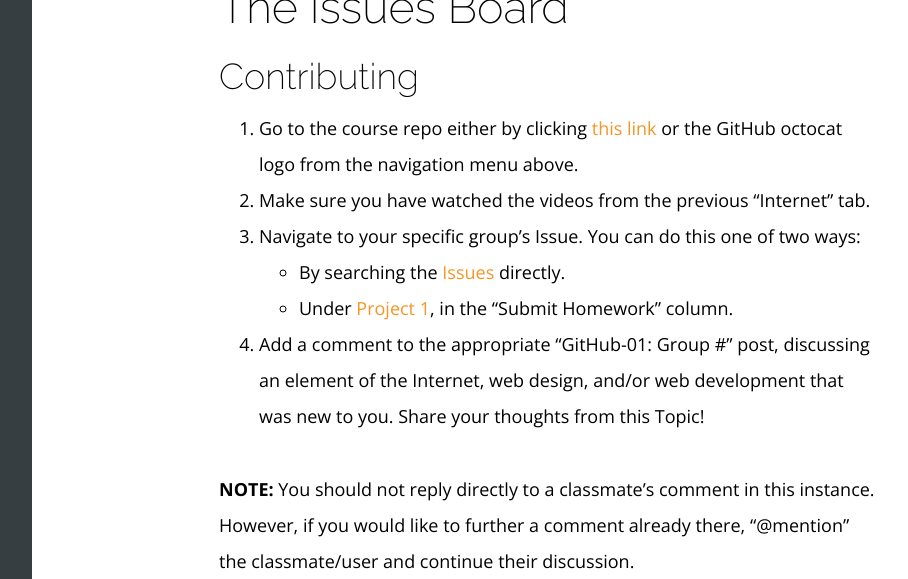
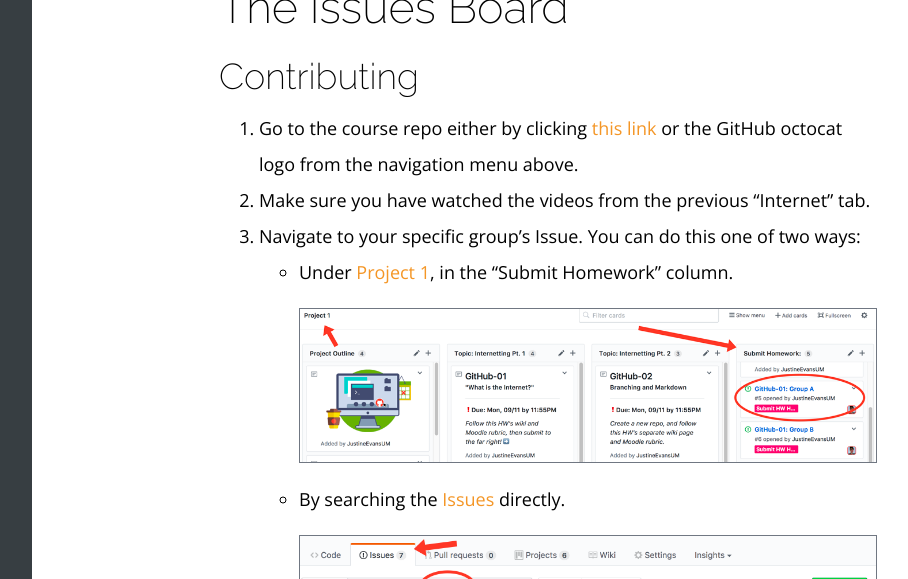
Before and after one commit to Media-Ed-Online/intro-web-dev-2017aut, a Jekyll site: the page built from modules/topic-01/_posts/2017-01-04-github-pt1.md, in a window 1280 px wide and 1400 px high, scrolled down 2624 px. Shown: the top 579 px of the window, without its empty margins (216-1124 px from the left). Built offline with Jekyll 4.4.1, drawn with Linux system fonts in a browser that asks for light colours; nearby versions of some CDN libraries; some of the changed text lies outside the part shown; grey boxes are pictures that could not be loaded.

Commit message:
Added are for Issues comments instead of video.

```diff
--- a/modules/topic-01/_posts/2017-01-04-github-pt1.md
+++ b/modules/topic-01/_posts/2017-01-04-github-pt1.md
@@ -32,13 +32,18 @@
 1. Go to the course repo either by clicking [this link](https://github.com/Media-Ed-Online/intro-web-dev) or the GitHub octocat logo from the navigation menu above.
 2. Make sure you have watched the videos from the previous "Internet" tab.
 3. Navigate to your specific group's Issue. You can do this one of two ways:
+- Under [Project 1](https://github.com/Media-Ed-Online/intro-web-dev/projects/7), in the "Submit Homework" column.
+![Using the Project board](../imgs/gh-issues-from-project.png)
 - By searching the [Issues](https://github.com/Media-Ed-Online/intro-web-dev/issues) directly.
-- Under [Project 1](https://github.com/Media-Ed-Online/intro-web-dev/projects/7), in the "Submit Homework" column.
+![Using the issues filer](../imgs/gh-issues-from-filter.png)
 4. Add a comment to the appropriate “GitHub-01: Group #" post, discussing an element of the Internet, web design, and/or web development that was new to you. Share your thoughts from this Topic!
 
 **NOTE:** You should not reply directly to a classmate's comment in this instance. However, if you would like to further a comment already there, “@mention” the classmate/user and continue their discussion.
 
-<div class="embed-responsive embed-responsive-16by9"><iframe class="embed-responsive-item" src="https://player.vimeo.com/video/203341647?color=1CCDCA&title=0&byline=0&portrait=0" frameborder="0" allowfullscreen></iframe></div>
+You can use Markdown in these Issues, and prview it before commenting.
+![Issues post in writing](../imgs/gh-issues-write.png)
+![Issues post being previewed](../imgs/gh-issues-preview.png)
+
 
 
 #### Creating
```
Also changed, not shown: modules/topic-01/imgs/gh-issues-from-filter.png (added), modules/topic-01/imgs/gh-issues-from-project.png (added), modules/topic-01/imgs/gh-issues-preview.png (added), modules/topic-01/imgs/gh-issues-write.png (added).
